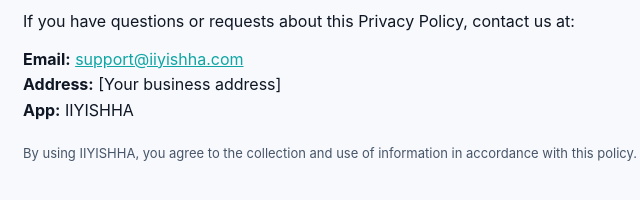
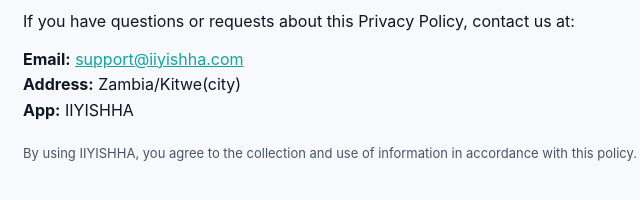
Before and after one commit to adem-cyber/privacy-policy-, a plain HTML site: page index.html in a window 1280 px wide. Shown: the part 1800-2000 px from the top of the page, 167-807 px from the left. Drawn offline with Linux system fonts and the light colour scheme.

Commit message:
Update index.html

```diff
--- a/index.html
+++ b/index.html
@@ -71,8 +71,8 @@
 
     <h2>10. Contact Us</h2>
     <p>If you have questions or requests about this Privacy Policy, contact us at:</p>
-    <p><strong>Email:</strong> <a href="mailto:support@iiyishha.com">support@iiyishha.com</a><br/>
-       <strong>Address:</strong> [Your business address]<br/>
+    <p><strong>Email:</strong> <a href="mailto:mponjemervis@gmail.com">support@iiyishha.com</a><br/>
+       <strong>Address:</strong> Zambia/Kitwe(city) <br/>
        <strong>App:</strong> IIYISHHA</p>
 
     <footer>
```
